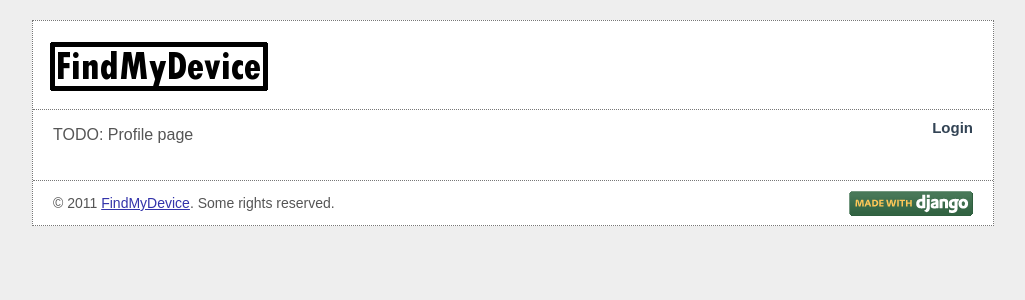
After one commit to luisrpp/FindMyDevice, a Django app: page /accounts/profile/ in a window 1280 px wide. The commit adds this page. Shown: the top 300 px of the page, without its empty margins (127-1152 px from the left). Run offline with Django 3.2, Linux system fonts and the light colour scheme; parts of the project's set-up code (start-up, migrations or seed data) failed here and were passed over; some libraries are stand-ins or nearby versions.

Commit message:
Layout changes

```diff
--- a/src/core/views.py
+++ b/src/core/views.py
@@ -6,3 +6,8 @@
 def homepage(request, template=None):
     context = RequestContext(request)
     return render_to_response(template, context)
+
+
+def profile(request, template=None):
+    context = RequestContext(request)
+    return render_to_response(template, context)
--- a/src/static/css/style.css
+++ b/src/static/css/style.css
@@ -55,6 +55,35 @@
     float:right;
 }
 
+#login_base {
+    font-size:15px;
+    font-weight: bold;
+    color: #345;
+    margin-top:10px;
+    margin-right:20px;
+    display:block;
+    float: right;
+    text-decoration: none;
+}
+
+#logout_base {
+    font-size:12px;
+    font-weight: bold;
+    color: #123;
+    text-decoration: none;
+}
+
+#hello_message {
+    font-size:15px;
+    font-weight: bold;
+    color: #345;
+    margin-top:10px;
+    margin-right:20px;
+    display:block;
+    float: right;
+    text-decoration: none;
+}
+
 footer {
     font-size:14px;
     padding-left:20px;
--- a/src/templates/base.html
+++ b/src/templates/base.html
@@ -5,13 +5,19 @@
     <meta http-equiv="content-type" content="text/html; charset=UTF-8" />
     <meta name="description" content="FindMyDevice">
     <meta name="author" content="Luis Roberto Pereira de Paula">
-
     <link rel="stylesheet" href="{{ STATIC_URL }}css/style.css" type="text/css" media="screen" />
+    {% block stylesheets %}
+    {% endblock stylesheets %}
 </head>
 <body>
 <div id="container">
     <header>
-        <div id="logo">&nbsp;</div>
+        <a href="/" id="logo"></a>
+        {% if user.is_authenticated %}
+            <p id="hello_message">Hello, {{ user.username }}! <a href="/accounts/logout" id="logout_base">(logout)</a></p>
+        {% else %}
+            <a href="/accounts/login" id="login_base">Login</a>
+        {% endif %}
     </header>
     <div id="main">
         {% block content %}
--- a/src/templates/index.html
+++ b/src/templates/index.html
@@ -4,8 +4,5 @@
         <p>FindMyDevice is a web based application that stores the location of your mobile device.</p>
         <img src="{{ STATIC_URL }}images/location_main.png">
         <p>An Android app will also be developed to send the information to the website!</p>
-        <p>Stay tuned...</p>
-        <p><strong>
-            <a href="#">Login</a>
-        </strong></p>
+        <p><strong>Stay tuned!</strong></p>
 {% endblock content %}
--- /dev/null
+++ b/src/templates/profile.html
@@ -0,0 +1,4 @@
+{% extends 'base.html' %}
+{% block content %}
+    <p>TODO: Profile page</p>
+{% endblock content %}
--- a/src/urls.py
+++ b/src/urls.py
@@ -5,9 +5,17 @@
 admin.autodiscover()
 
 urlpatterns = patterns('',
+    # Admin
     url(r'^admin/', include(admin.site.urls)),
+    # Home
     (r'^$', 'core.views.homepage', {'template': 'index.html'}),
+    # User profile
+    url(r'^accounts/profile/$', 'core.views.profile', {'template': 'profile.html'}),
+    # Logout using django.contrib.auth
+    url(r'^accounts/logout/$', 'django.contrib.auth.views.logout', {'next_page': '/'}, name='logout'),
+    # Django-registration
     (r'^accounts/', include('registration.urls')),
+    # RESTful APIs
     (r'^api/', include('api.urls')),
 )
 
```
Also changed, not shown: src/static/css/login.css (added, +61 -0 lines), src/templates/registration/login.html (+14 -3 lines).
